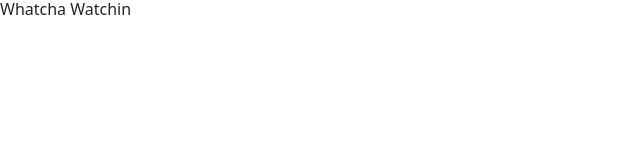
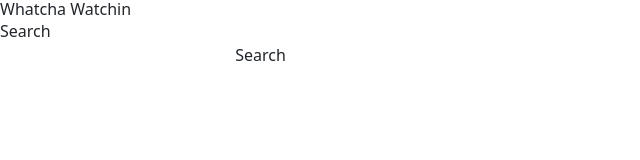
Before and after one commit to wiph2004/GroupProject01, a plain HTML site: page index.html in a window 1280 px wide. Shown: the whole page, without its empty margins (0-640 px from the left). Drawn offline with nearby package versions, Linux system fonts and the light colour scheme.

Commit message:
added to index

```diff
--- a/index.html
+++ b/index.html
@@ -10,7 +10,9 @@
 </head>
 <body>
     <h1>Whatcha Watchin</h1>
-
+        <form for="Search-Bar">Search</form>
+        <input type="text" id="searchBar" name="Search">
+        <button type="button" class="searchBtn">Search</button>
 
 
 
```
